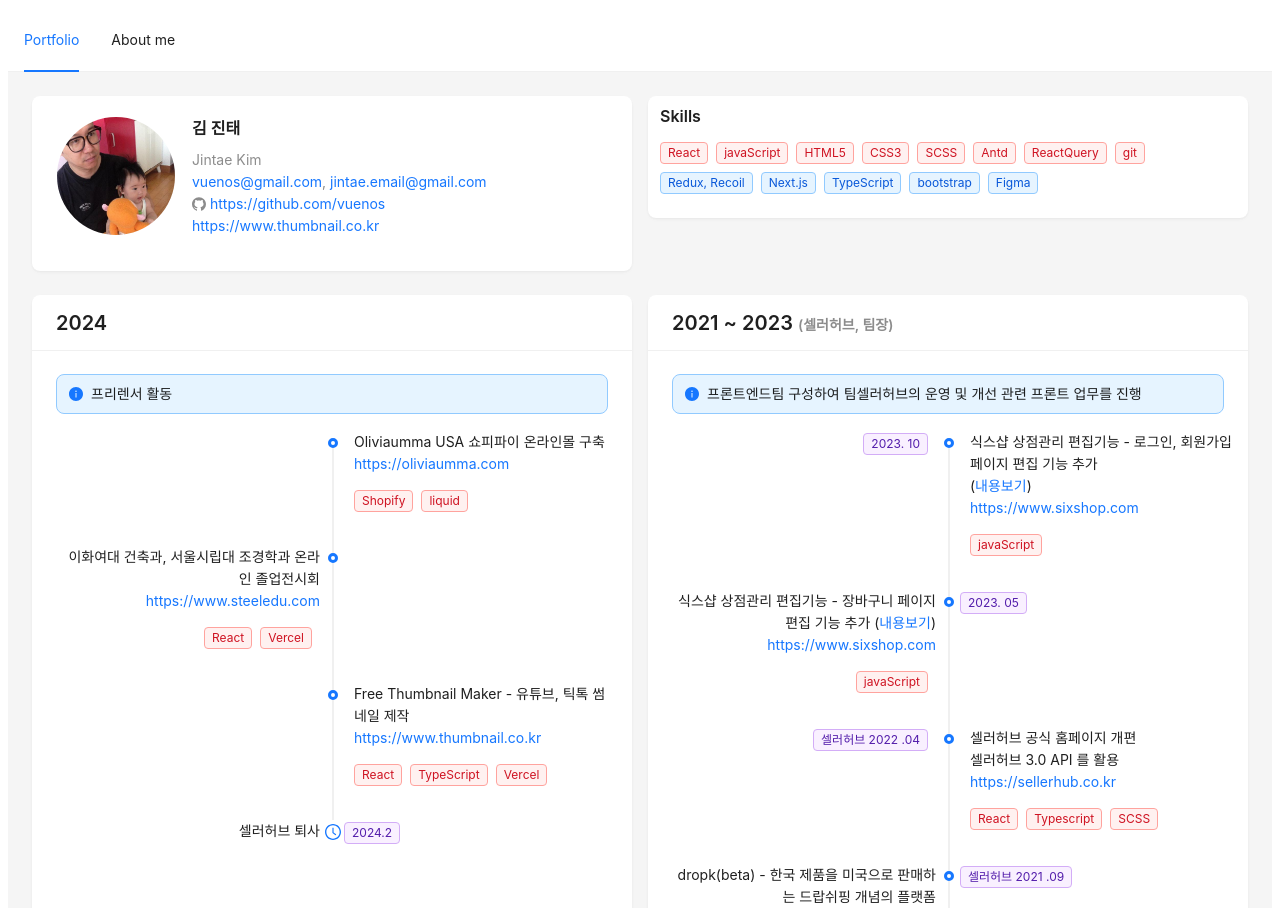
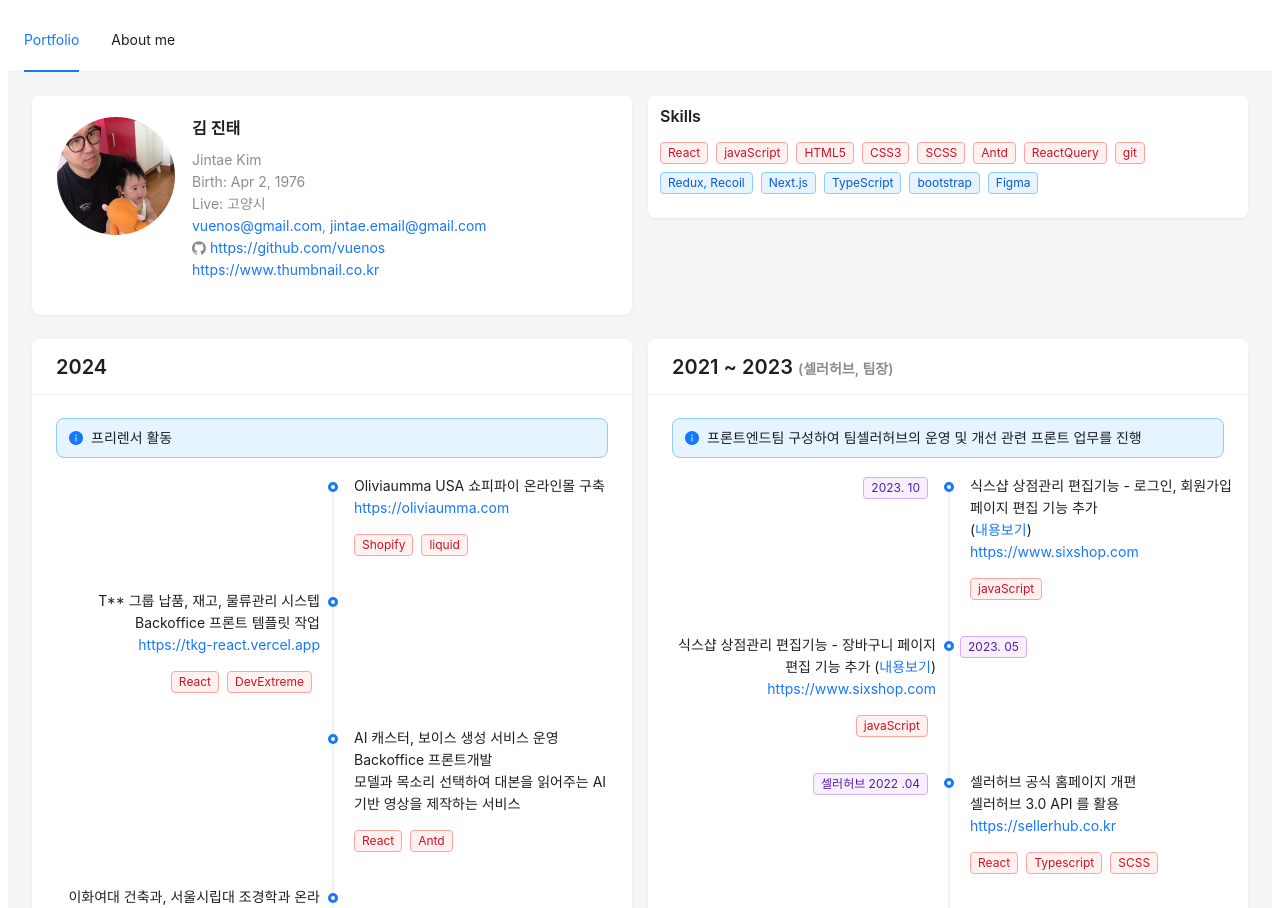
Before and after one commit to vuenos/jintaekim, a Next.js app: page / in a window 1280 px wide. Shown: the top 908 px of the page. Built offline with nearby package versions, Linux system fonts and the light colour scheme.

Commit message:
Profiel update

```diff
--- a/pages/index.tsx
+++ b/pages/index.tsx
@@ -52,6 +52,34 @@ const year2024 = [
         <Paragraph>
           <Tag color="red">Shopify</Tag>
           <Tag color="red">liquid</Tag>
+        </Paragraph>
+      </>
+    ,
+  },
+  {
+    children:
+      <>
+        <Paragraph>
+          T** 그룹 납품, 재고, 물류관리 시스텝 Backoffice 프론트 템플릿 작업<br />
+          <a href="https://tkg-react.vercel.app/" target="_blank" rel="noreferrer">https://tkg-react.vercel.app</a>
+        </Paragraph>
+        <Paragraph>
+          <Tag color="red">React</Tag>
+          <Tag color="red">DevExtreme</Tag>
+        </Paragraph>
+      </>
+    ,
+  },
+  {
+    children:
+      <>
+        <Paragraph>
+          AI 캐스터, 보이스 생성 서비스 운영 Backoffice 프론트개발<br />
+          모델과 목소리 선택하여 대본을 읽어주는 AI 기반 영상을 제작하는 서비스
+        </Paragraph>
+        <Paragraph>
+          <Tag color="red">React</Tag>
+          <Tag color="red">Antd</Tag>
         </Paragraph>
       </>
     ,
@@ -547,6 +575,8 @@ export default function Home() {
                     description={
                       <Paragraph type="secondary">
                         Jintae Kim<br/>
+                        Birth: Apr 2, 1976<br />
+                        Live: 고양시<br />
                         <a href="mailto:vuenos@gmail.com">vuenos@gmail.com</a>, <a
                         href="mailto:jintae.email@gmail.com">jintae.email@gmail.com</a>
                         <br/>
@@ -675,7 +705,7 @@ export default function Home() {
 
           </Content>
           <Footer style={{ textAlign: 'center' }}>
-            <Paragraph type="secondary">©2023 Jintae kim</Paragraph>
+            <Paragraph type="secondary">©2024 Jintae kim</Paragraph>
             <Paragraph type="secondary">
               이 페이지는 <a href="https://ko.reactjs.org/" target="_blank" rel="noreferrer">React 18</a>, <a href="https://www.typescriptlang.org/" target="_blank" rel="noreferrer">TypeScript</a>, <a href="https://nextjs.org/blog/next-13" target="_blank" rel="noreferrer">Next.js 13</a> 과 <a href="https://ant.design" target="_blank" rel="noreferrer">Antd</a> 로 제작되었습니다.
             </Paragraph>
```
Also changed, not shown: pages/About.tsx (+4 -4 lines).
